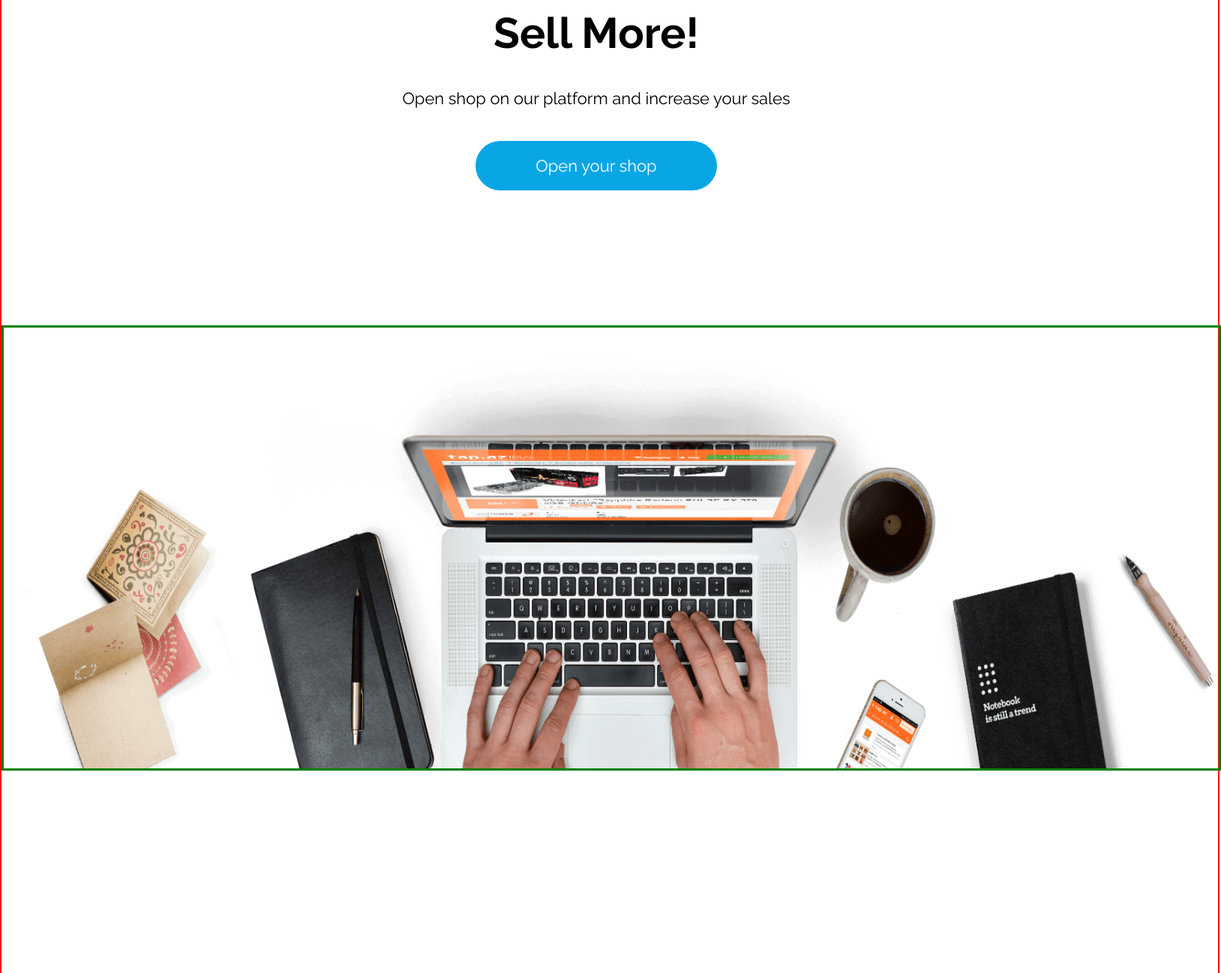
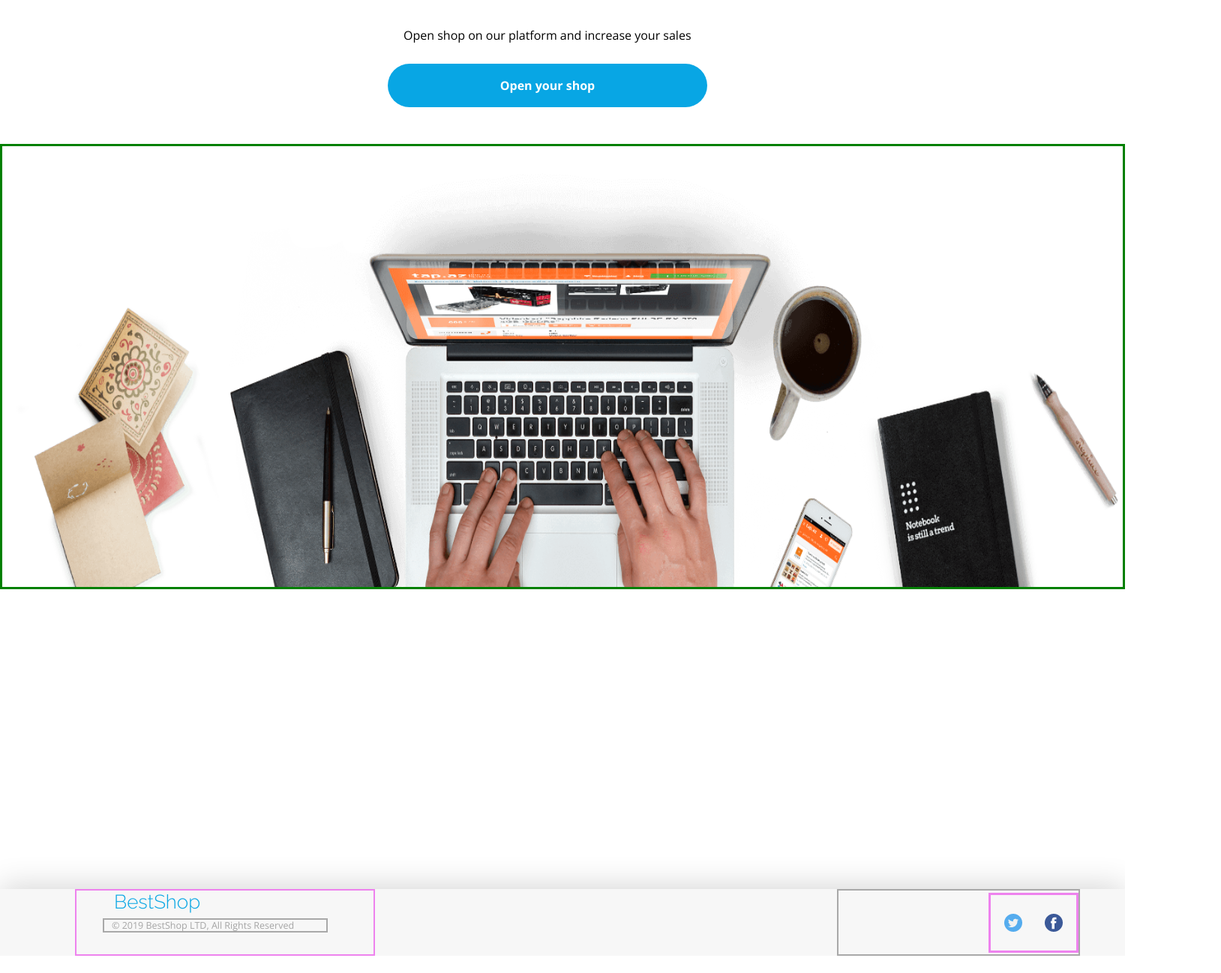
Before and after one commit to KrisRafael/Workshop-1, a plain HTML site: page assets/index.html in a window 1280 px wide. Shown: the part 262-1560 px from the top of the page at 75% size, 1628 px wide, since content can reach past the window. After the commit the page ends 1537 px from the top, so only its background shows below. Drawn offline with nearby package versions, Linux system fonts and the light colour scheme.

Commit message:
cahnges4

```diff
--- a/assets/css/style.css
+++ b/assets/css/style.css
@@ -5,13 +5,12 @@ html{
     display: flex;
     margin: 0;
     padding: 0;
-    width: 1626px;
+    width: 1500px;
     display: flex;
     font-family: "Raleway","Open Sans", sans-serif;
     font-optical-sizing: auto;
     font-weight: 300 400 700 800;
     font-style: normal;
-    border: 2px solid red;
     box-shadow: rgba(7, 172, 230, 0.16);
 }
 body{
@@ -64,9 +63,9 @@ body{
 }
 /*-----------------------------Opening Section-----------------------------*/
 .opening-sec-container{
-    width: 1626px;
+    width: 1500px;
     display: flex;
-    height: 80vh;
+    height: 50vh;
     justify-content: center;
     align-items: center;
     flex-direction: column;
@@ -75,15 +74,26 @@ body{
 .opening-title{          /*-----------Opening title-------------*/
     font-size: 57px;
     line-height: 10px;
+    font: normal normal normal 49px/57px Raleway;
+    padding: -60px;
 }
-.opening-text{            /*-----------Opening text-------------*/
+.opening-text{
+    top: 277px;
+    left: 621px;
+    width: 384px;          /*-----------Opening text-------------*/
     font-size: 22px;
+    font: normal normal normal 16px/22px Open Sans;
+    letter-spacing: 0px;
+    color: #000000;
+    opacity: 1;
+    line-height: 80px;
+    margin-top: -30px;
 }
 .btn a{                  /*-----------Opening button-------------*/
     top: 337px;
     left: 593px;
-    width: 440px;
-    height: 67px;
+    width: 640px;
+    height: 45px;
     font-size: 22px;
     font-weight: 126px;
     color: #FFFFFF;
@@ -93,6 +103,10 @@ body{
     padding: 20px 80px;
     opacity: 1;
     line-height: 110px;
+    text-align: center;
+    font: normal normal bold 16px/22px Open Sans;
+    letter-spacing: 0px;
+    padding: 18px 150px;
 }
 .main-open-banner{      /*----------Opening section banner contaier--------*/
     display: flex;
@@ -100,7 +114,7 @@ body{
     padding-top: -200px;
 }
 .open-sec-banner{      /*----------Opening section banner photo--------*/
-    width: 1626px;
+    width: 1500px;
     height: 594px;
     border: 3px solid green;
 }
@@ -108,10 +122,10 @@ body{
 .main-ft-container{  /*--------Footer Main-Main page container Logo--------*/
     display: flex;
     height: 89px;
-    width: 1626px;
+    width: 1500px;
     border-left: 30px;
     margin: 0;
-    border: 2px solid silver;
+
     background: #F7F7F7 0% 0% no-repeat padding-box;
     box-shadow: 0px -5px 40px #00000029;
     opacity: 1;
@@ -153,8 +167,8 @@ body{
     display: flex;
     align-items: center;
     justify-content: space-between;
-    border: 2px solid darkblue;
-    margin-right: 120px;
+    border: 2px solid darkgray;
+    margin-right: 60px;
 }
 .footer-photos{            /*------------Footer photos--------------*/
     height: 100px;
@@ -165,5 +179,5 @@ body{
     height: 80px;
     border: 3px solid violet;
     margin-left: 200px;
-    gap: 15px;
+    gap: 30px;
 }
```
